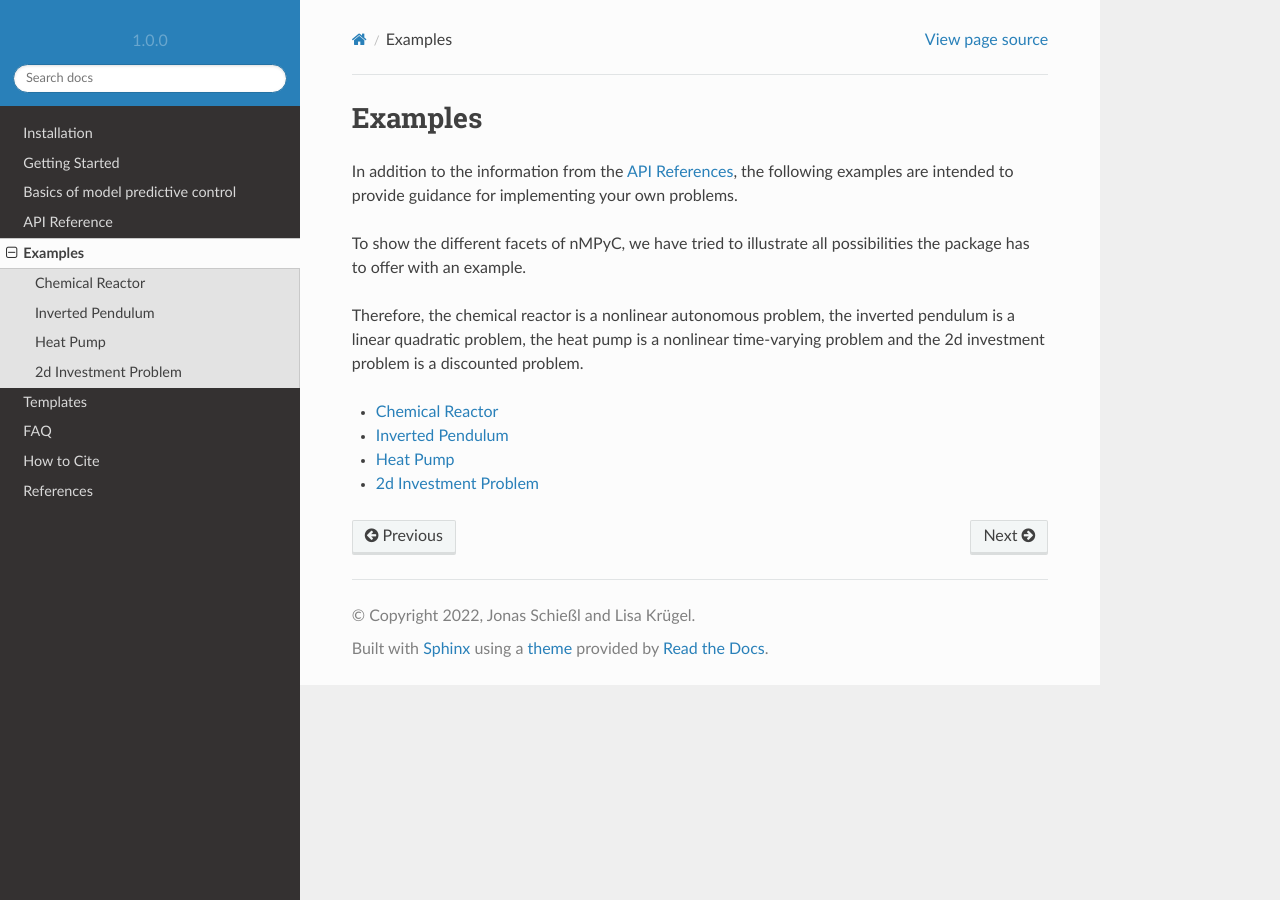
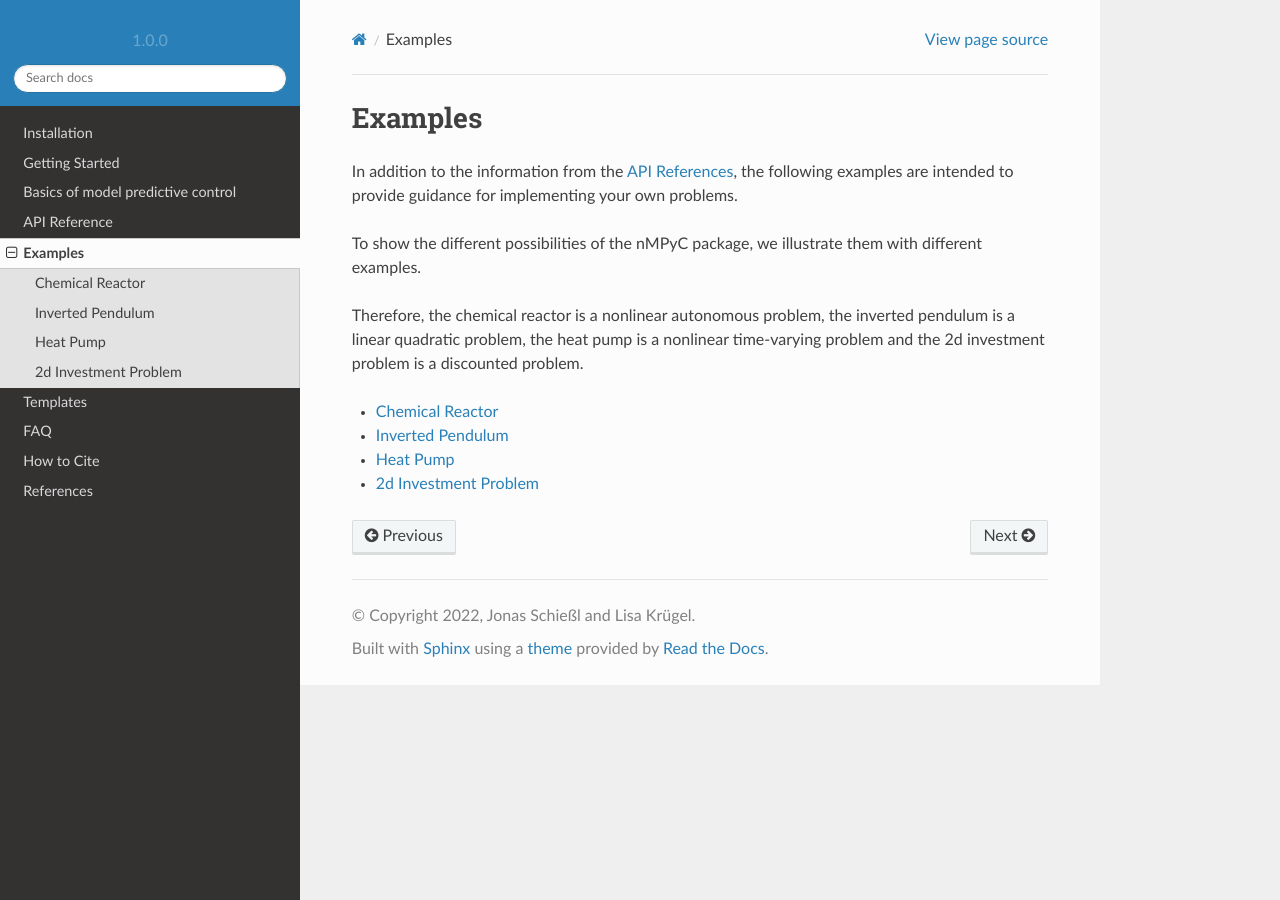
Before and after one commit to nMPyC/nmpyc, a Sphinx documentation site: the page built from docs/source/examples.rst, in a window 1280 px wide. Built offline with Sphinx 7.4.7 and the Read the Docs theme 2.0.0, drawn with Linux system fonts in a browser that asks for light colours.

Commit message:
Update examples.rst

```diff
--- a/docs/source/examples.rst
+++ b/docs/source/examples.rst
@@ -3,7 +3,7 @@ Examples
 
 In addition to the information from the :doc:`API References <api>`, the following examples are intended to provide guidance for implementing your own problems.
 
-To show the different facets of nMPyC, we have tried to illustrate all possibilities the package has to offer with an example.
+To show the different possibilities of the nMPyC package, we illustrate them with different examples.
 
 Therefore, the chemical reactor is a nonlinear autonomous problem, the inverted pendulum is a linear quadratic problem, the heat pump is a nonlinear time-varying problem and the 2d investment problem is a discounted problem.
 
```
